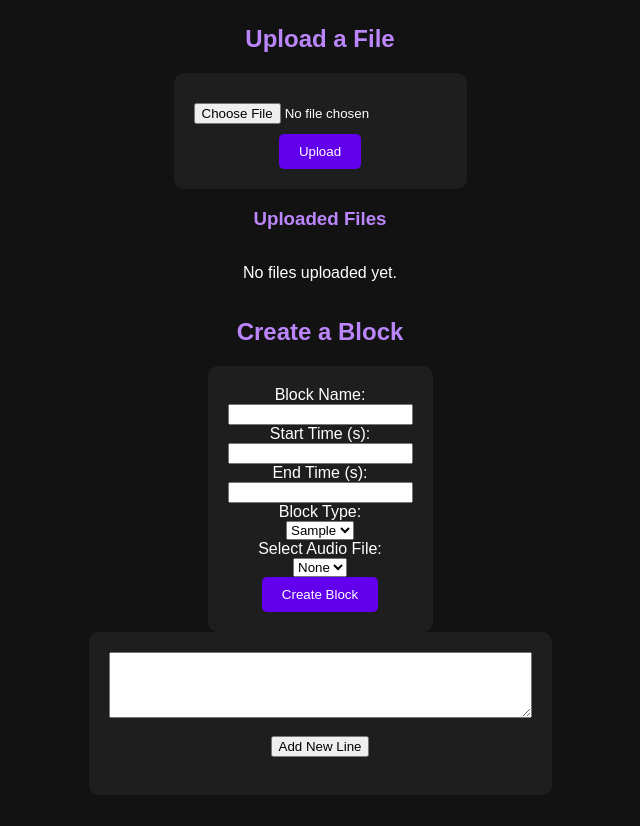
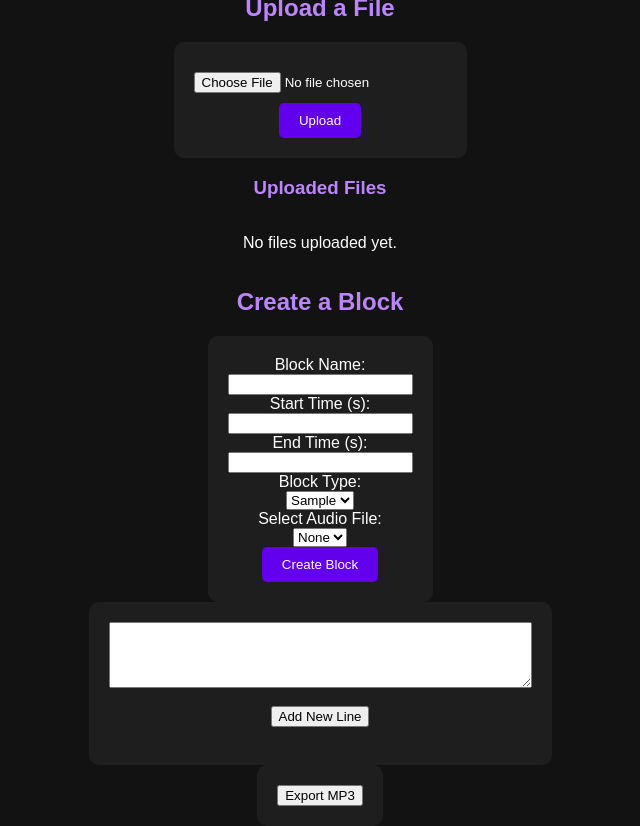
Before and after one commit to isaacangyu/musicSampler, a Flask app: page /upload in a window 1280 px wide. Shown: the whole page, without its empty margins (320-960 px from the left). Before the commit the page ends 757 px from the top, so only its background shows below. Run offline with Flask 3, Linux system fonts and the light colour scheme.

Commit message:
added export

```diff
--- a/app.py
+++ b/app.py
@@ -1,4 +1,4 @@
-from flask import Flask, flash, request, render_template, render_template_string, abort, redirect, url_for
+from flask import Flask, flash, request, render_template, render_template_string, abort, redirect, send_file, url_for
 import os
 from werkzeug.utils import secure_filename
 from blocks import Block  # Import the Block class
@@ -47,7 +47,12 @@
         # Process the text with newlines here (e.g., save to a file or database)
     return render_template("upload.html", text=text)
 
+def download_mp3():
+        # Path to your MP3 file
+        mp3_path = 'faded.mp3'
 
+        # Send the file as an attachment
+        return send_file(mp3_path, as_attachment=True, download_name='exported_audio.mp3')
 
 '''
 return
--- a/templates/upload.html
+++ b/templates/upload.html
@@ -146,5 +146,8 @@
             textarea.value += "\\n";
         }
     </script>
+    <form method="POST" action="/download_mp3">
+        <button type="submit">Export MP3</button>
+    </form>
 </body>
 </html>
```
